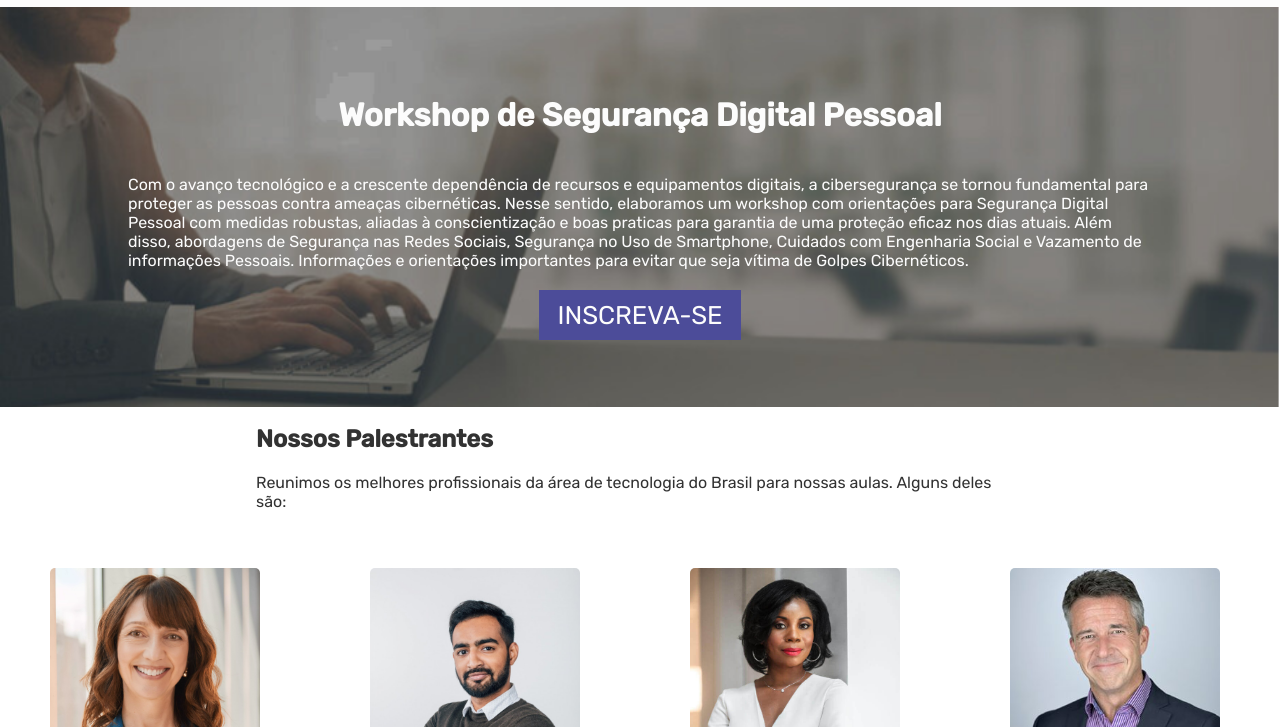
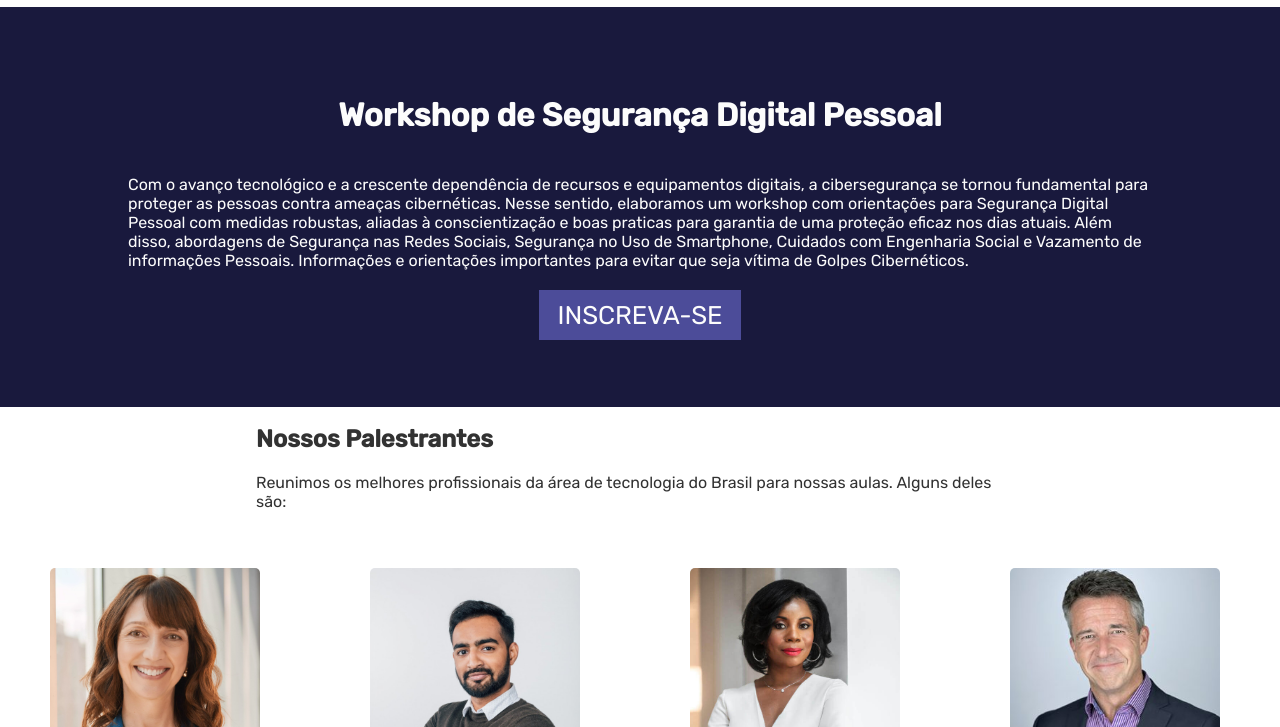
Before and after one commit to AdrianneKattylin/ExercicioLandingPage, a plain HTML site: page index.html in a window 1280 px wide. Shown: the part 73-800 px from the top of the page. Drawn offline with Linux system fonts and the light colour scheme.

Commit message:
Mudança do banner.

```diff
--- a/style/stlyle.css
+++ b/style/stlyle.css
@@ -36,9 +36,7 @@ body{
 }
 
 .banner{
-    background-image: url(/images/banner.png);
-    background-repeat: no-repeat;
-    background-size: cover;
+    background-color: #19193d;
     width: 100vw;
     height: 400px;
     display: flex;
```
